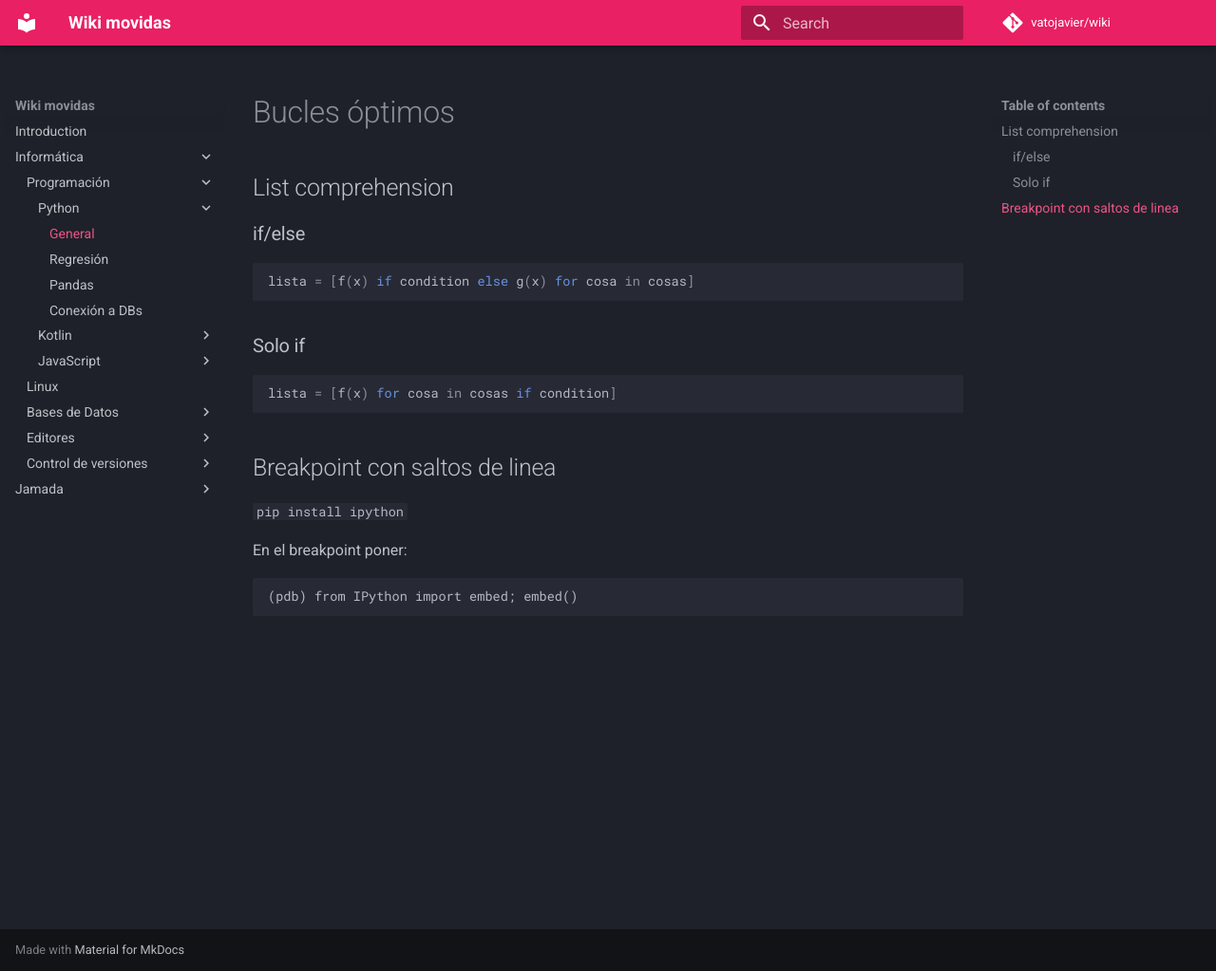
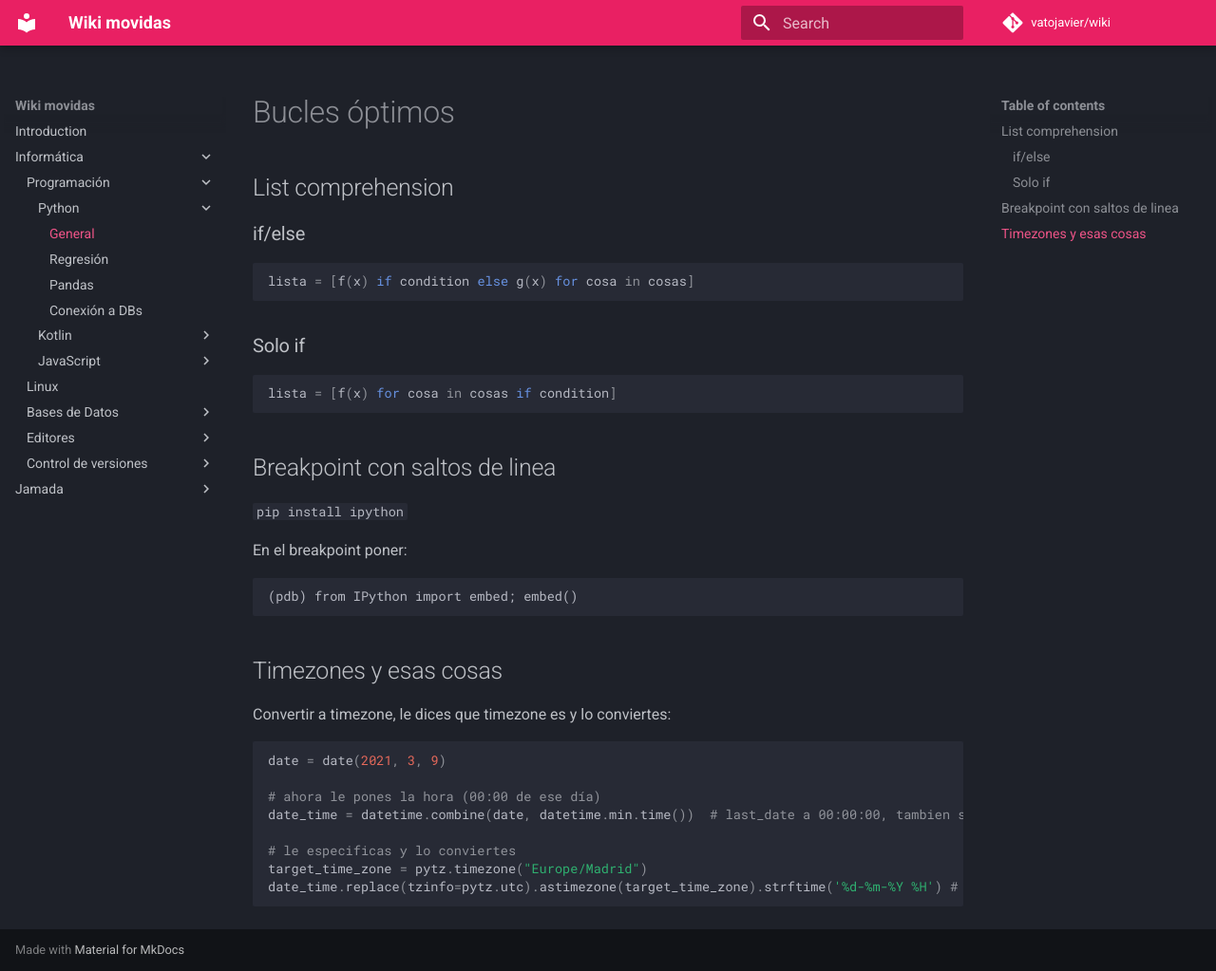
Before and after one commit to vatojavier/wiki, an MkDocs documentation site: the page built from docs/informatica/python/general.md, in a window 1280 px wide and 1023 px high. Shown: the whole window at 95% size. Built offline with MkDocs 1.6.1 and Material for MkDocs 9.7.7, drawn with Linux system fonts in a browser that asks for light colours; comment, search, counter and statistics services are not loaded.

Commit message:
Update general.md

````diff
--- a/docs/informatica/python/general.md
+++ b/docs/informatica/python/general.md
@@ -25,3 +25,18 @@ En el breakpoint poner:
 ```
 (pdb) from IPython import embed; embed()
 ```
+
+## Timezones y esas cosas
+
+Convertir a timezone, le dices que timezone es y lo conviertes:
+
+```python
+date = date(2021, 3, 9)
+
+# ahora le pones la hora (00:00 de ese día)
+date_time = datetime.combine(date, datetime.min.time())  # last_date a 00:00:00, tambien se puede hacer directo el datetime
+
+# le especificas y lo conviertes
+target_time_zone = pytz.timezone("Europe/Madrid")
+date_time.replace(tzinfo=pytz.utc).astimezone(target_time_zone).strftime('%d-%m-%Y %H') # con el dia y la hora
+```
````
